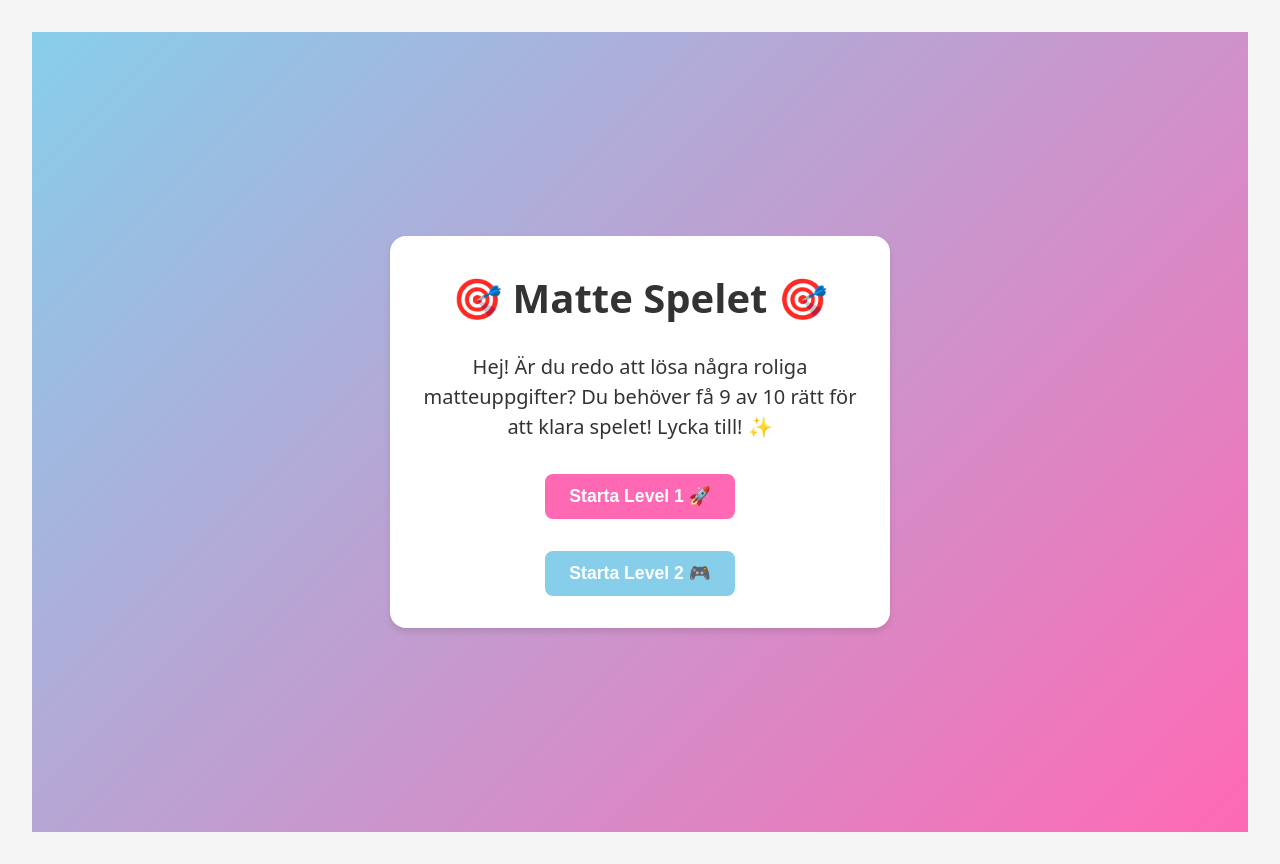
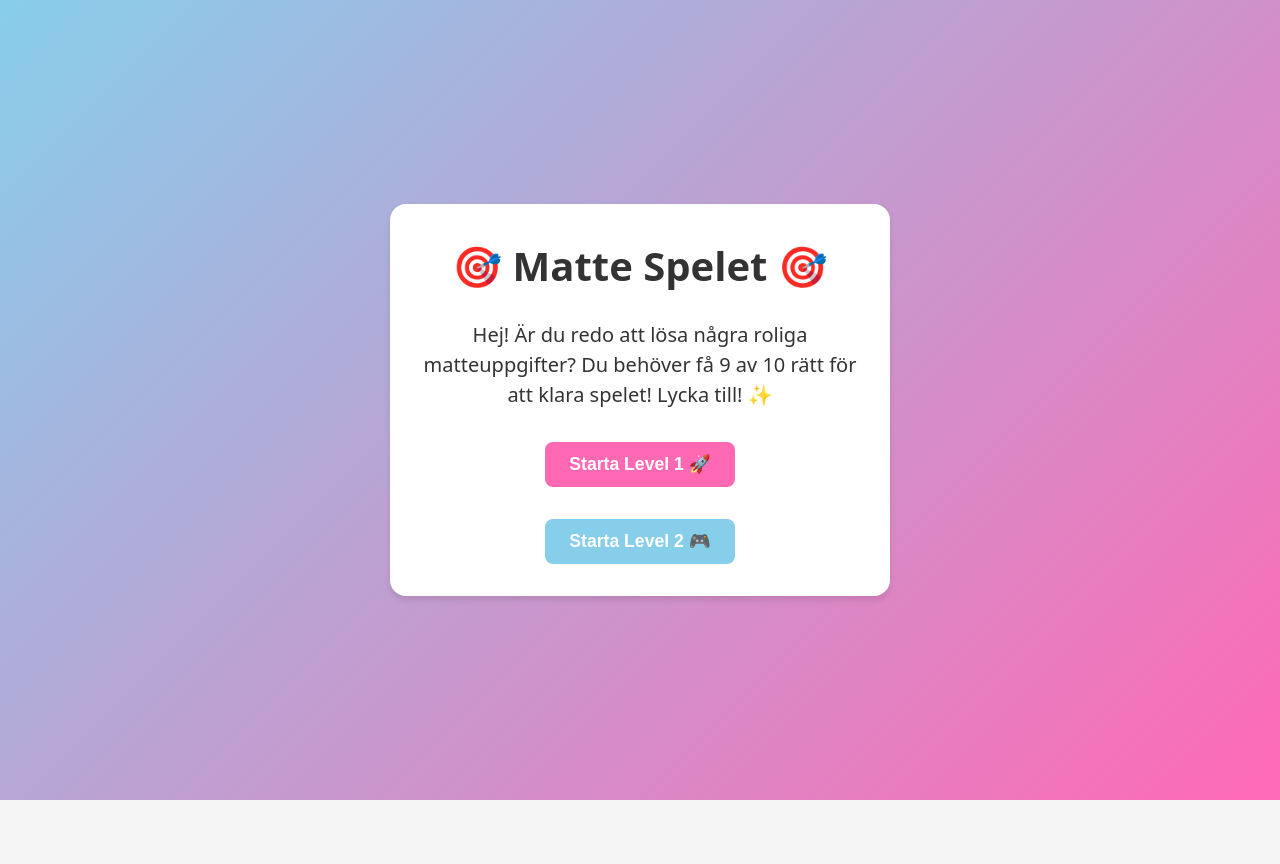
Before and after one commit to blupp/matte-spel, a React (Vite) app: page / in a window 1280 px wide. After the commit the page ends 800 px from the top, so only its background shows below. Built offline with nearby package versions, Linux system fonts and the light colour scheme.

Commit message:
Update index.css to set full height and width for html, body, and root elements. Adjust container styles for fixed positioning and improved overflow handling, ensuring a better layout and user experience.

```diff
--- a/src/index.css
+++ b/src/index.css
@@ -40,6 +40,14 @@
   box-sizing: border-box;
 }
 
+html, body, #root {
+  height: 100%;
+  width: 100%;
+  margin: 0;
+  padding: 0;
+  overflow: hidden;
+}
+
 body {
   font-family: system-ui, -apple-system, BlinkMacSystemFont, 'Segoe UI', Roboto, Oxygen, Ubuntu, Cantarell, sans-serif;
   background-color: var(--background-color);
@@ -49,12 +57,19 @@ body {
 
 .container {
   min-height: 100vh;
+  height: 100vh;
+  width: 100vw;
   display: flex;
   flex-direction: column;
   align-items: center;
   justify-content: center;
   padding: 1rem;
   background: linear-gradient(135deg, var(--secondary-color), var(--primary-color));
+  position: fixed;
+  top: 0;
+  left: 0;
+  overflow-y: auto;
+  -webkit-overflow-scrolling: touch;
 }
 
 .card {
```
